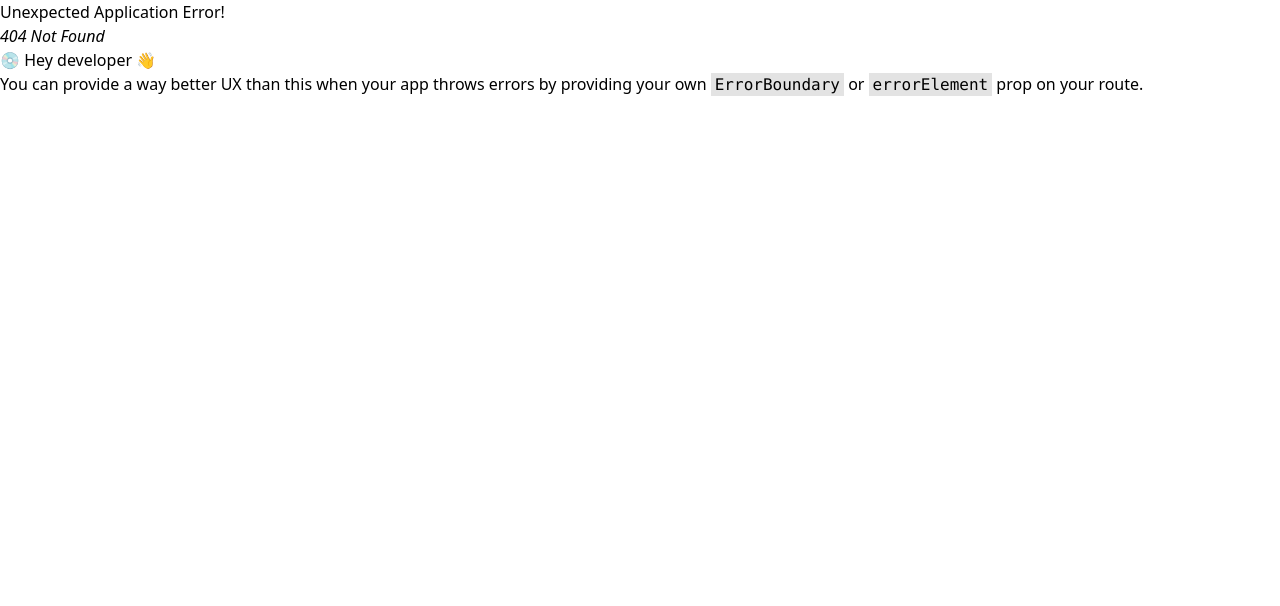
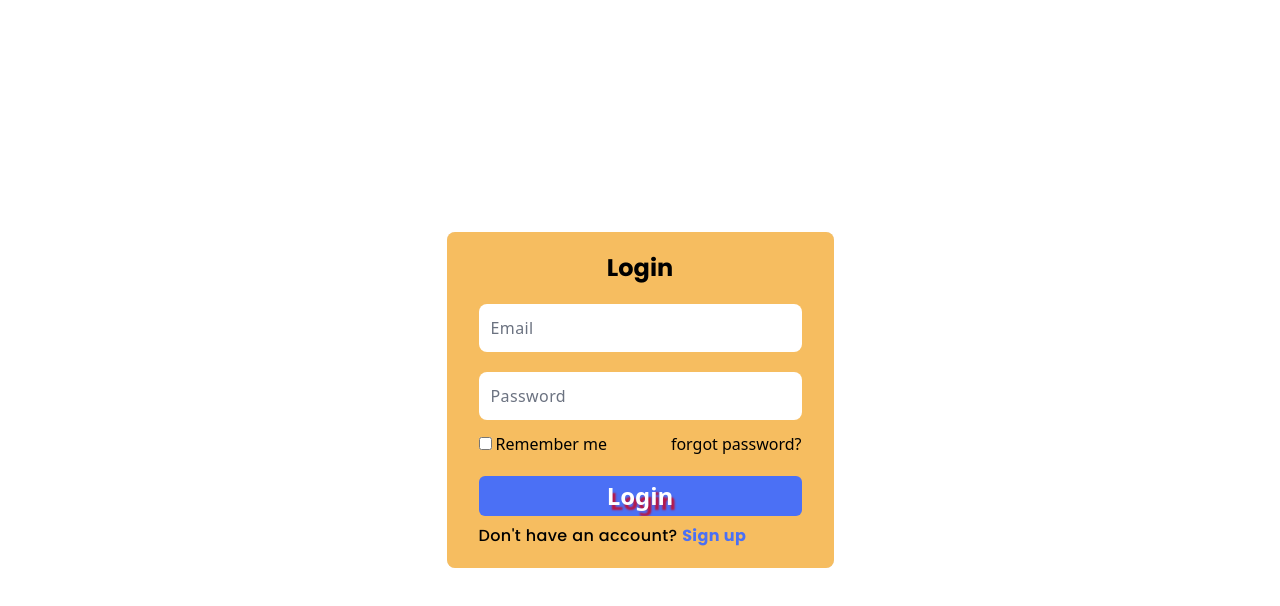
Before and after one commit to Kangjihyuk/website-film, a React (Vite) app: page /login in a window 1280 px wide. Before the commit this address had no page. Shown: the top 606 px of the page. Built offline with nearby package versions, Linux system fonts and the light colour scheme.

Commit message:
fitur loginPage

```diff
--- /dev/null
+++ b/src/Pages/Login.jsx
@@ -0,0 +1,50 @@
+import { Fragment } from "react";
+import Button from "../components/Elements/Button/Button";
+import { Link } from "react-router-dom";
+import Input from "../components/Elements/Input/Input";
+
+const Login = () => {
+  return (
+    <Fragment>
+      <div className="flex justify-center items-center h-screen">
+        <div className="backdrop-opacity-10 backdrop-invert bg-secondary py-5 px-8 rounded-lg">
+          <h1 className="text-center poppins-bold text-2xl ">Login</h1>
+          <div className="mt-5">
+            <form className="flex gap-5 flex-col">
+              <Input
+                type="email"
+                name="email"
+                id="username"
+                placeholder="Email"
+              />
+              <Input
+                type="password"
+                name="password"
+                id="password"
+                placeholder="Password"
+              />
+            </form>
+            <div className="mt-3">
+              <input type="checkbox" name="remember" id="remember" />
+              <label htmlFor="remember" className="ml-1">
+                Remember me
+              </label>
+              <a href="#" className="float-right">
+                forgot password?
+              </a>
+            </div>
+            <Button btn="Login" classname="bg-primary w-full mt-5" />
+            <p className="poppins-medium mt-2 tracking-wide w-full">
+              Don't have an account?{" "}
+              <Link to="/register" className="text-primary poppins-bold">
+                Sign up
+              </Link>
+            </p>
+          </div>
+        </div>
+      </div>
+    </Fragment>
+  );
+};
+
+export default Login;
--- /dev/null
+++ b/src/Pages/Register.jsx
@@ -0,0 +1,42 @@
+import { Fragment } from "react";
+import Button from "../components/Elements/Button/Button";
+import { Link } from "react-router-dom";
+import Input from "../components/Elements/Input/Input";
+
+const Register = () => {
+  return (
+    <Fragment>
+      <div className="flex justify-center items-center h-screen">
+        <div className="backdrop-opacity-10 backdrop-invert bg-secondary py-5 px-8 rounded-lg">
+          <h1 className="text-center poppins-bold text-2xl ">Register</h1>
+          <div className="mt-5">
+            <form className="flex gap-5 flex-col">
+              <Input type="text" name="name" id="name" placeholder="Name" />
+              <Input
+                type="email"
+                name="Email"
+                id="username"
+                placeholder="Email"
+              />
+              <Input
+                type="password"
+                name="password"
+                id="password"
+                placeholder="Password"
+              />
+            </form>
+            <Button btn="Register" classname="bg-primary w-full mt-5" />
+            <p className="poppins-medium mt-2 tracking-wide w-full">
+              Already Have a account?{" "}
+              <Link to="/login" className="text-primary poppins-bold">
+                Sign in
+              </Link>
+            </p>
+          </div>
+        </div>
+      </div>
+    </Fragment>
+  );
+};
+
+export default Register;
--- a/src/components/Elements/Button/Button.jsx
+++ b/src/components/Elements/Button/Button.jsx
@@ -4,7 +4,7 @@ const Button = (props) => {
   const { btn, classname } = props;
   return (
     <button
-      className={`${classname} px-5 z-30 py-1 bg-secondary rounded-md text-white relative font-semibold font-sans after:-z-20 after:absolute after:h-1 after:w-1 after:bg-primary after:left-5 overflow-hidden after:bottom-0 after:translate-y-full after:rounded-md after:hover:scale-[300] after:hover:transition-all after:hover:duration-700 after:transition-all after:duration-700 transition-all duration-700 [text-shadow:3px_5px_2px_#be123c;] hover:[text-shadow:2px_2px_2px_#fda4af] text-2xl`}
+      className={`${classname} px-5 z-30 py-1  rounded-md text-white relative font-semibold font-sans after:-z-20 after:absolute after:h-1 after:w-1 after:bg-primary after:left-5 overflow-hidden after:bottom-0 after:translate-y-full after:rounded-md after:hover:scale-[300] after:hover:transition-all after:hover:duration-700 after:transition-all after:duration-700 transition-all duration-700 [text-shadow:3px_5px_2px_#be123c;] hover:[text-shadow:2px_2px_2px_#fda4af] text-2xl`}
     >
       {btn}
     </button>
--- /dev/null
+++ b/src/components/Elements/Input/Input.jsx
@@ -0,0 +1,15 @@
+import React from "react";
+
+const Input = ({ type, name, id, placeholder }) => {
+  return (
+    <input
+      type={type}
+      name={name}
+      id={id}
+      placeholder={placeholder}
+      className="py-3 pr-20 pl-3 w-full rounded-lg outline-none  placeholder:tracking-wide placeholder:text-gray-500 focus:ring-2 focus:ring-sky-500"
+    />
+  );
+};
+
+export default Input;
--- a/src/components/Layouts/Navbar.jsx
+++ b/src/components/Layouts/Navbar.jsx
@@ -4,6 +4,7 @@ import Hamburger from "../Elements/Hamburger/Hamburger";
 import Logo from "../Elements/Logo/Logo";
 import NavLinks from "../Fragments/NavLinks";
 import Button from "../Elements/Button/Button";
+import { Link } from "react-router-dom";
 const Navbar = (props) => {
   const { handleShow, show } = props;
   return (
@@ -11,7 +12,9 @@ const Navbar = (props) => {
       <div className="p-[0.500rem]  flex items-center justify-between fixed w-full z-50 bg-slate-50">
         <Logo />
         <div className="flex gap-2 md:flex-row-reverse items-center">
-          <Button btn="login" classname="p-1 poppins-bold" />
+          <Link to={"/login"}>
+            <Button btn="login" classname="p-1 poppins-bold bg-secondary" />
+          </Link>
           <Hamburger handleShow={handleShow} classname="md:hidden" />
           <NavLinks show={show ? "block" : "hidden"} />
         </div>
```
Also changed, not shown: src/main.jsx (+10 -0 lines).
